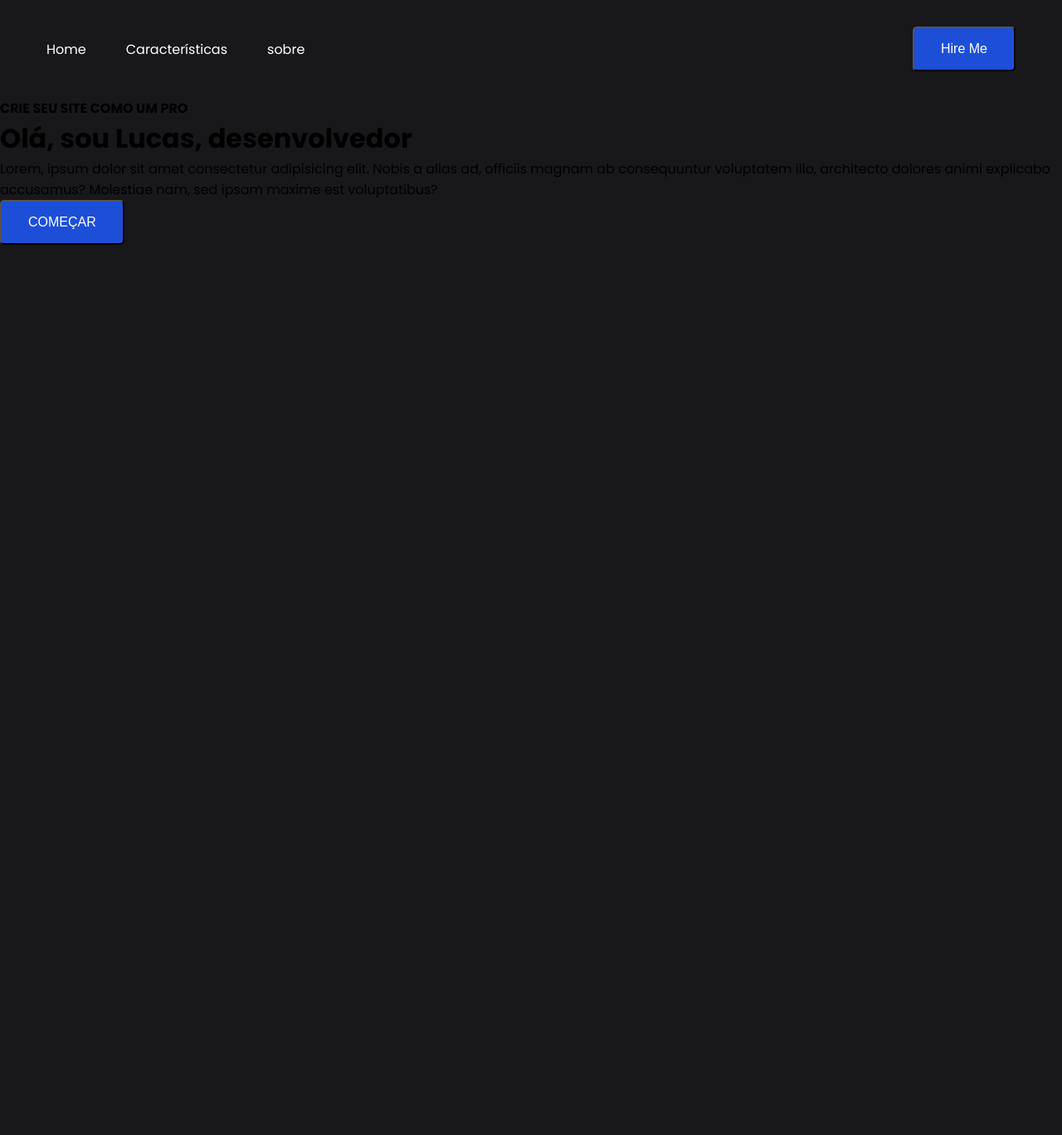
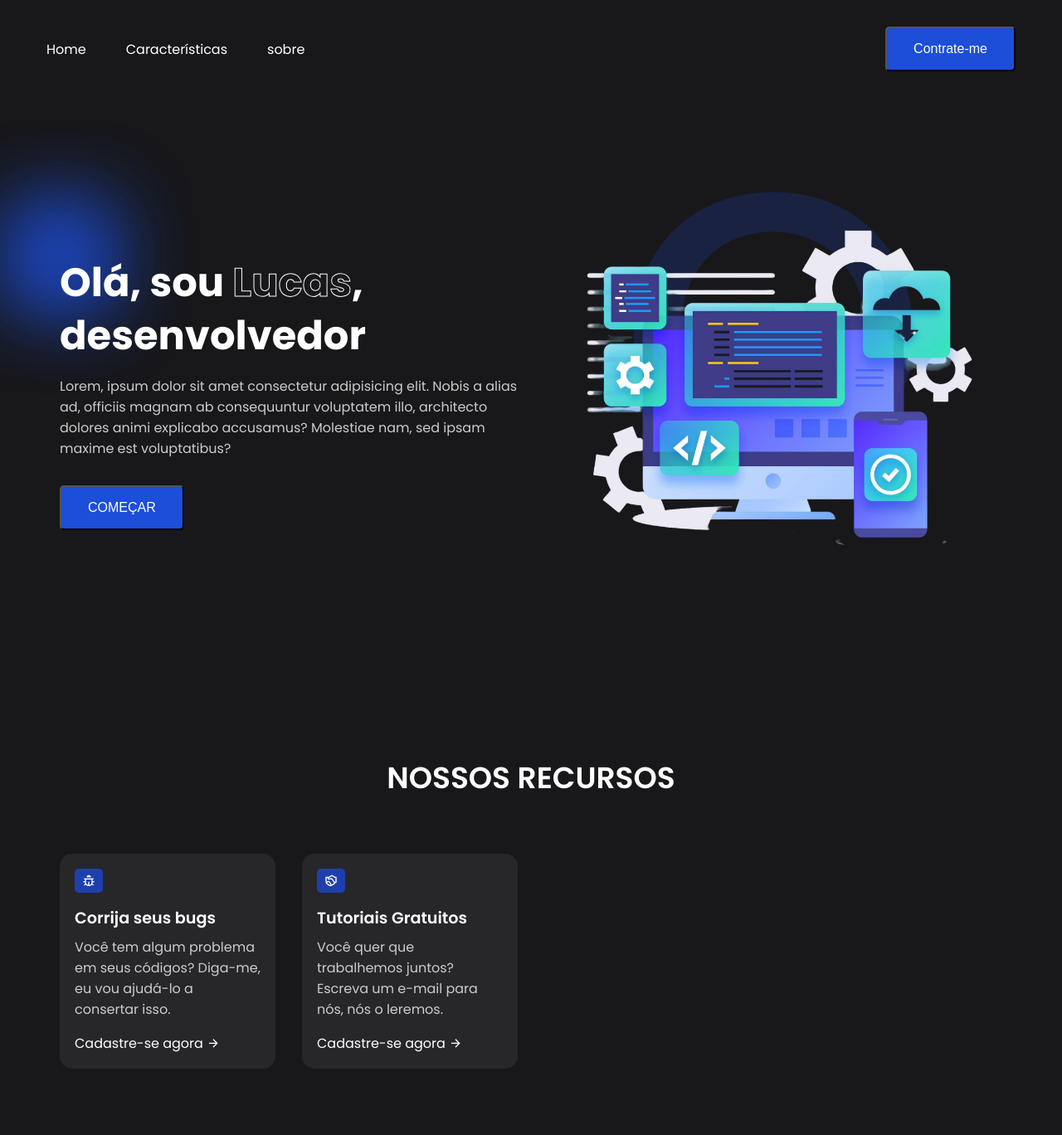
Before and after one commit to Lucas2Nakahara/Site_Portif-lio, a plain HTML site: page index.html in a window 1280 px wide. Shown: the whole page at 83% size. Before the commit the page ends 800 px from the top, so only its background shows below. Drawn offline with nearby package versions, Linux system fonts and the light colour scheme.

Commit message:
não desistir jamais

```diff
--- a/index.html
+++ b/index.html
@@ -5,7 +5,10 @@
     <meta name="viewport" content="width=device-width, initial-scale=1.0">
     <title>Document</title>
     <link rel="stylesheet" href="style.css">
-    <link rel="preconnect" href="https://fonts.gstatic.com" crossorigin>
+    <link
+    href="https://cdn.jsdelivr.net/npm/remixicon@4.5.0/fonts/remixicon.css"
+    rel="stylesheet"
+    />
 </head>
 <body>
         <nav>
@@ -14,21 +17,38 @@
                 <li class="link"><a href="#">Características</a></li>
                 <li class="link"><a href="#">sobre</a></li>
             </ul>
-            <button class="btn">Hire Me</button>
+            <button class="btn">Contrate-me</button>
         </nav>
     <header class="container">
         <div class="content">
             <span class="blur"></span>
             <span class="blur"></span>
-            <h4>CRIE SEU SITE COMO UM PRO</h4>
             <h1>Olá, sou <span>Lucas</span>, desenvolvedor</h1>
             <p>Lorem, ipsum dolor sit amet consectetur adipisicing elit. Nobis a alias ad, officiis magnam ab consequuntur voluptatem illo, architecto dolores animi explicabo accusamus? Molestiae nam, sed ipsam maxime est voluptatibus?</p>
             <button class="btn">COMEÇAR</button>
         </div>
         <div class="image">
-            <img src="" alt="">
+            <img src="imagens/desenvolvimento-de-aplicativos-para-desktop-e-smartphone.png">
         </div>
     </header>
+
+    <section class="container">
+        <h2 class="header">NOSSOS RECURSOS</h2>
+        <div class="features">
+            <div class="card">
+                <span><i class="ri-bug-line"></i></span>
+                <h4>Corrija seus bugs</h4>
+                <p>Você tem algum problema em seus códigos? Diga-me, eu vou ajudá-lo a consertar isso.</p>
+                <a href="#">Cadastre-se agora <i class="ri-arrow-right-line"></i></a>
+            </div>
+            <div class="card">
+                <span><i class="ri-shake-hands-line"></i></span>
+                <h4>Tutoriais Gratuitos</h4>
+                <p>Você quer que trabalhemos juntos? Escreva um e-mail para nós, nós o leremos.</p>
+                <a href="#">Cadastre-se agora <i class="ri-arrow-right-line"></i></a>
+            </div>
+        </div>
+    </section>
 
 
 
--- a/style.css
+++ b/style.css
@@ -77,3 +77,126 @@ link a:hover::after {
 .btn:hover {
     background-color: #1d4ed8;
 }
+
+.container {
+    max-width: 1200px;
+    margin: auto;
+    padding: 5rem 2rem;
+}
+
+.blur {
+    position: absolute;
+    box-shadow: 0 0 100px 50px #1d4ed8;
+    z-index: -100;
+}
+
+header {
+    position: relative;
+    padding-top: 2rem;
+    display: grid;
+    grid-template-columns: repeat(2, 1fr);
+    align-items: center;
+    gap: 2rem;
+}
+header .content h4 {
+    margin-bottom: 1rem;
+    color: #ccc;
+    font-size: 1rem;
+    font-weight: 600;
+}
+header .content h1 {
+    color: #fff;
+    margin-bottom: 1rem;
+    font-size: 3rem;
+    font-weight: 700;
+    line-height: 4rem;
+}
+header .content h1 span {
+    -webkit-text-fill-color: transparent;
+    -webkit-text-stroke: 1px #fff;
+}
+header .content p {
+    margin-bottom: 2rem;
+    color: #ccc;
+}
+header .image {
+    position: relative;
+
+}
+header .image::before {
+    content:"o";
+    position: absolute;
+    top: 0;
+    left: 50%;
+    transform: translateX(-50%);
+    font-size: 38rem;
+    font-weight: 400;
+    line-height: 20rem;
+    color: #1d4ed8;
+    opacity: 0.2;
+    z-index: -100;
+}
+
+header .image img {
+    max-width: 600px;
+    margin: auto;
+}
+
+section .header {
+    margin-bottom: 1rem;
+    color: #fff;
+    text-align: center;
+    font-size: 2.25rem;
+    font-weight: 600;
+}
+
+.features {
+    margin-top: 4rem;
+    display: grid;
+    grid-template-columns: repeat(4, 1fr);
+    gap: 2rem;
+}
+
+.features .card {
+    background-color: #27272a;
+    padding: 1rem;
+    border: 2px solid transparent;
+    border-radius: 15px;
+    transform: all 0.3s ease;
+}
+
+.features .card:hover {
+    background-color: #323232;
+    border-color: #fff;
+}
+
+.features .card span {
+    display: inline-block;
+    background-color: #1e40af;
+    padding: 2px 9px;
+    margin-bottom: 1rem;
+    font-style: 1.75rem;
+    color: #fff;
+    border-radius: 5px;
+}
+
+.features .card h4 {
+    margin-bottom: 0.5rem;
+    color: #fff;
+    font-size: 1.2rem;
+    font-weight: 600;
+}
+
+.features .card p {
+    color: #ccc;
+    margin-bottom: 1rem;
+}
+
+.features .card a {
+    color: #fff;
+    transition: all 0.3s ease;
+}
+
+.features .card a:hover {
+    color: #1e40;
+}
```
Also changed, not shown: imagens/2842680.jpg (added), imagens/7040859.jpg (added), imagens/desenvolvimento-de-aplicativos-para-desktop-e-smartphone.png (added), 1 other file.
